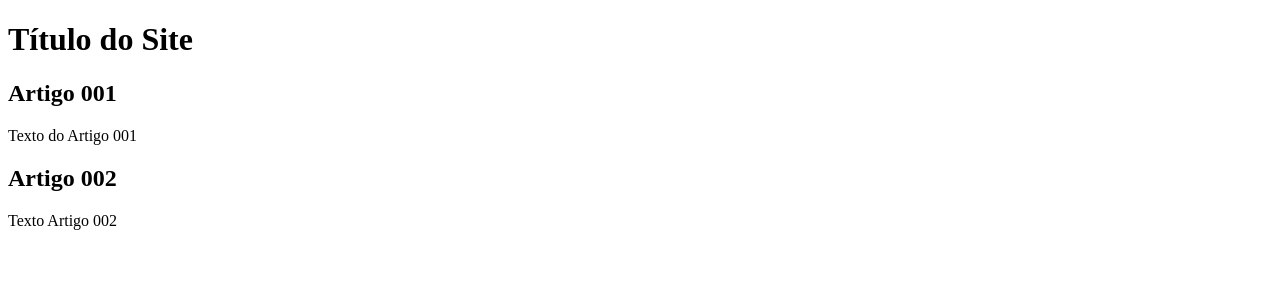
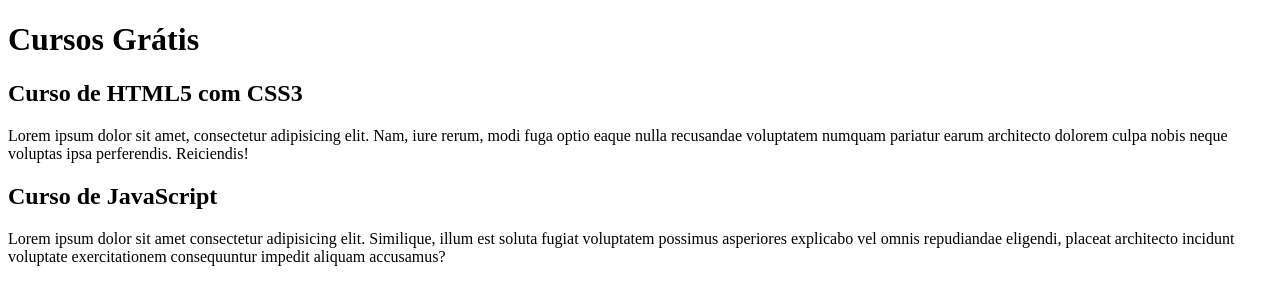
Before and after one commit to TechFocel/projeto-site, a plain HTML site: page index.html in a window 1280 px wide. Drawn offline with Linux system fonts and the light colour scheme.

Commit message:
comecei a escrever o conteúdo

```diff
--- a/index.html
+++ b/index.html
@@ -8,15 +8,25 @@
   <body>
     <main>
       <header>
-        <h1>Título do Site</h1>
+        <h1>Cursos Grátis</h1>
       </header>
       <article>
-        <h2>Artigo 001</h2>
-        <p>Texto do Artigo 001</p>
+        <h2>Curso de HTML5 com CSS3</h2>
+        <p>
+          Lorem ipsum dolor sit amet, consectetur adipisicing elit. Nam, iure
+          rerum, modi fuga optio eaque nulla recusandae voluptatem numquam
+          pariatur earum architecto dolorem culpa nobis neque voluptas ipsa
+          perferendis. Reiciendis!
+        </p>
       </article>
       <article>
-        <h2>Artigo 002</h2>
-        <p>Texto Artigo 002</p>
+        <h2>Curso de JavaScript</h2>
+        <p>
+          Lorem ipsum dolor sit amet consectetur adipisicing elit. Similique,
+          illum est soluta fugiat voluptatem possimus asperiores explicabo vel
+          omnis repudiandae eligendi, placeat architecto incidunt voluptate
+          exercitationem consequuntur impedit aliquam accusamus?
+        </p>
       </article>
     </main>
   </body>
```
